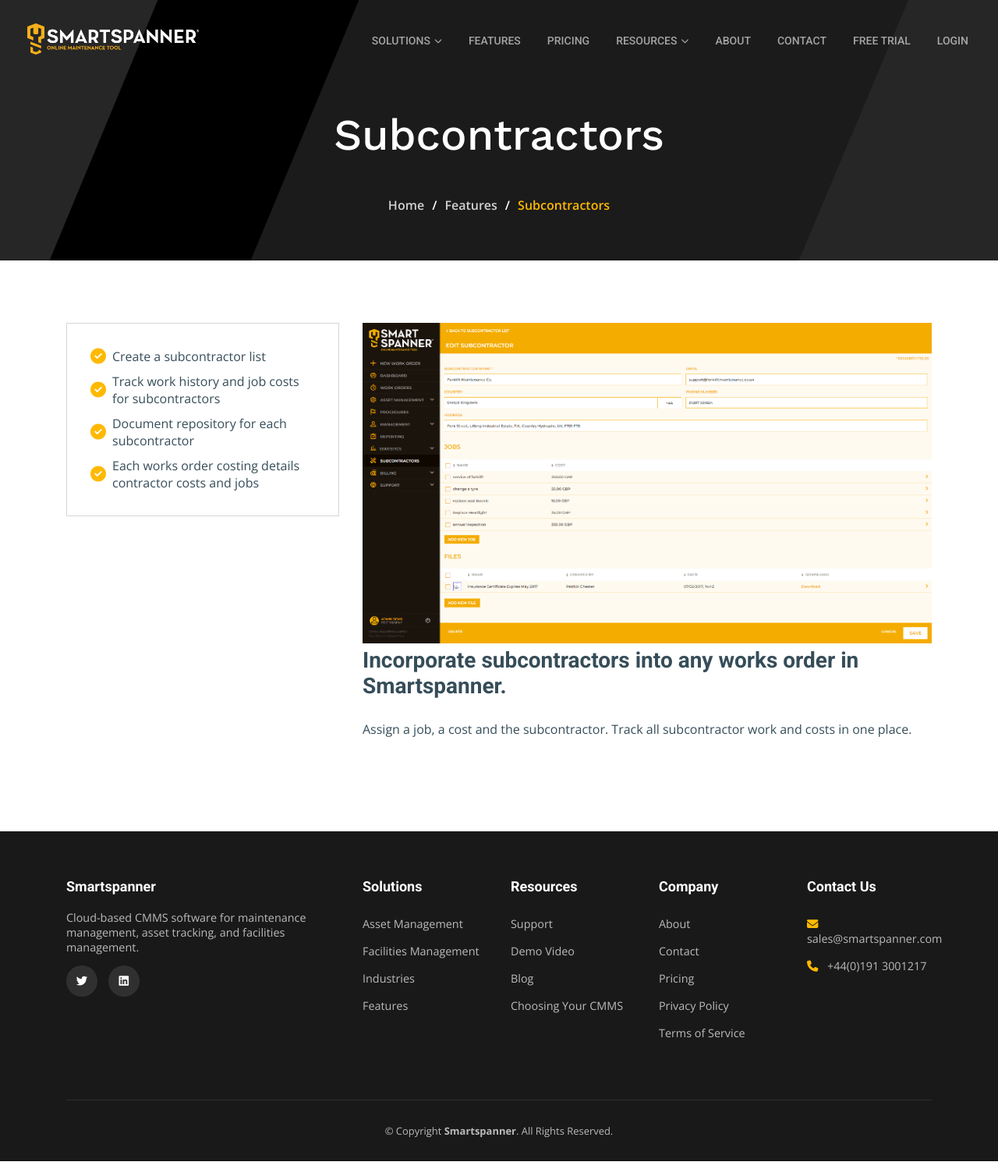
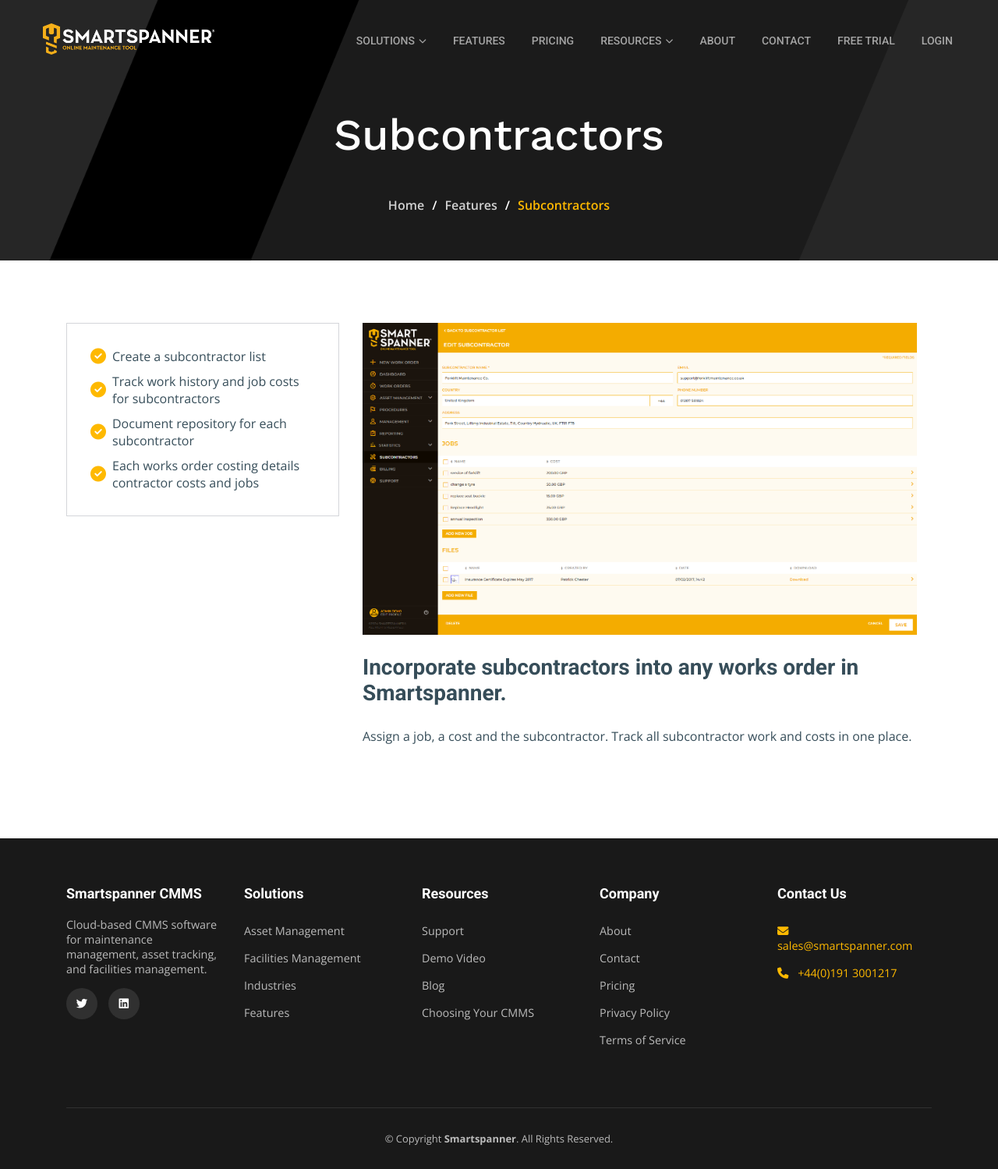
Before and after one commit to smartspanner/smartspanner.com, a Jekyll site: the page built from subcontractors.html, in a window 1280 px wide. Shown: the whole page at 78% size. Built offline with Jekyll 4.4.1, drawn with Linux system fonts in a browser that asks for light colours.

Commit message:
style: update navbar spacing, footer layout, and fix IoT page images
- Double navbar horizontal padding (20px → 40px)
- Refactor footer to 5 equal-width columns
- Change footer first column title to "Smartspanner CMMS"
- Style contact links yellow with white hover
- Constrain service-details images to max-height 400px

🤖 Generated with [Claude Code](https://claude.com/claude-code)

Co-Authored-By: Claude Opus 4.5 <noreply@anthropic.com>

```diff
--- a/_includes/footer.html
+++ b/_includes/footer.html
@@ -1,16 +1,16 @@
 <footer class="footer">
   <div class="container">
-    <div class="row">
-      <div class="col-lg-4 col-md-6 mb-4">
-        <h4>{{ site.company.name }}</h4>
-        <p>{{ site.description }}</p>
+    <div class="row footer-columns">
+      <div class="footer-col mb-4">
+        <h4>Smartspanner CMMS</h4>
+        <p class="footer-description">{{ site.description }}</p>
         <div class="social-links">
           <a href="{{ site.twitter }}" target="_blank"><i class="fa-brands fa-twitter"></i></a>
           <a href="{{ site.linkedin }}" target="_blank"><i class="fa-brands fa-linkedin"></i></a>
         </div>
       </div>
 
-      <div class="col-lg-2 col-md-6 mb-4">
+      <div class="footer-col mb-4">
         <h4>Solutions</h4>
         <ul>
           <li><a href="{{ '/asset-management' | relative_url }}">Asset Management</a></li>
@@ -20,7 +20,7 @@
         </ul>
       </div>
 
-      <div class="col-lg-2 col-md-6 mb-4">
+      <div class="footer-col mb-4">
         <h4>Resources</h4>
         <ul>
           <li><a href="{{ site.support_url }}" target="_blank">Support</a></li>
@@ -30,7 +30,7 @@
         </ul>
       </div>
 
-      <div class="col-lg-2 col-md-6 mb-4">
+      <div class="footer-col mb-4">
         <h4>Company</h4>
         <ul>
           <li><a href="{{ '/about' | relative_url }}">About</a></li>
@@ -41,7 +41,7 @@
         </ul>
       </div>
 
-      <div class="col-lg-2 col-md-6 mb-4">
+      <div class="footer-col footer-contact mb-4">
         <h4>Contact Us</h4>
         <ul>
           <li><i class="fa-solid fa-envelope"></i> <a href="mailto:sales@smartspanner.com">sales@smartspanner.com</a></li>
--- a/style.css
+++ b/style.css
@@ -206,7 +206,7 @@ img {
 .header {
   z-index: 997;
   position: absolute;
-  padding: 30px 20px;
+  padding: 30px 40px;
   top: 0;
   left: 0;
   right: 0;
@@ -215,7 +215,7 @@ img {
 .header.scrolled {
   position: fixed;
   background: rgba(0, 0, 0, 0.9);
-  padding: 15px 20px;
+  padding: 15px 40px;
 }
 
 .header .logo img {
@@ -1341,6 +1341,33 @@ section {
   font-size: 0.9rem;
 }
 
+.footer .footer-columns {
+  display: flex;
+  flex-wrap: wrap;
+}
+
+.footer .footer-col {
+  width: 100%;
+  padding: 0 15px;
+}
+
+@media (min-width: 768px) {
+  .footer .footer-col {
+    width: 50%;
+  }
+}
+
+@media (min-width: 992px) {
+  .footer .footer-col {
+    width: 20%;
+  }
+}
+
+.footer .footer-description {
+  word-wrap: break-word;
+  overflow-wrap: break-word;
+}
+
 .footer h4 {
   color: #fff;
   font-size: 18px;
@@ -1368,6 +1395,14 @@ section {
 .footer ul li i {
   margin-right: 8px;
   color: var(--color-primary);
+}
+
+.footer .footer-contact ul a {
+  color: var(--color-primary);
+}
+
+.footer .footer-contact ul a:hover {
+  color: #fff;
 }
 
 .footer .social-links a {
@@ -1476,6 +1511,14 @@ section {
   color: var(--color-primary);
 }
 
+.service-details .services-img {
+  max-width: 100%;
+  height: auto;
+  max-height: 400px;
+  object-fit: contain;
+  margin-bottom: 20px;
+}
+
 /* Inner Pages */
 .inner-page {
   padding: 60px 0;
```
